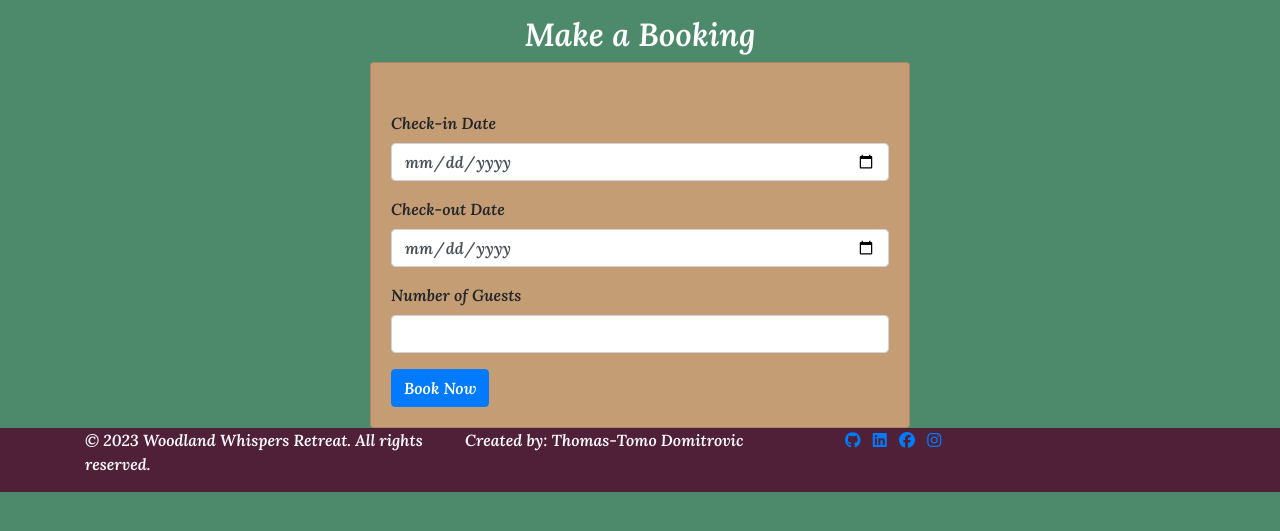
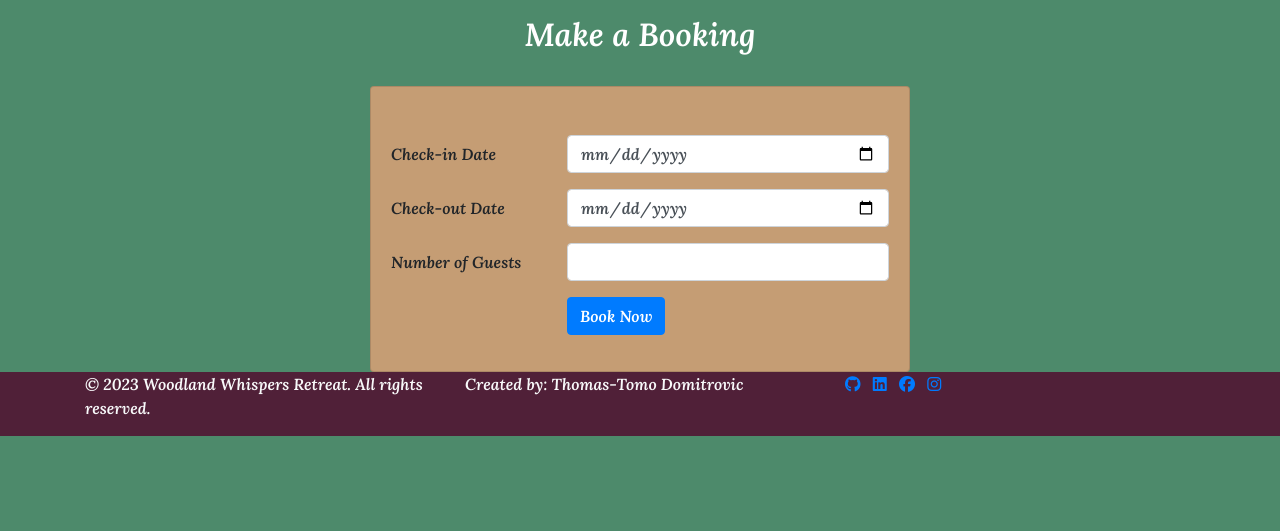
Before and after one commit to Thomas-Tomo/woodland-whispers-retreat, a Django app: template templates/my_booking.html in a window 1280 px wide. Shown: the part 82-613 px from the top of the page. Run offline with Django 3.2, Linux system fonts and the light colour scheme; the template is opened without the code that fills it, so the values that code supplies are empty; some libraries are stand-ins or nearby versions.

Commit message:
Fix style.css rules for cards

```diff
--- a/static/css/style.css
+++ b/static/css/style.css
@@ -5,6 +5,11 @@
 body {
     background-color: #4D8A6B;
     font-family: 'Lora', 'Domine', serif;
+}
+
+h1,
+h2 {
+    margin-bottom: 2rem;
 }
 
 /* Navigation bar */
@@ -37,10 +42,14 @@ body {
     background-color: #c59d74;
 }
 
+/* Main heading */
+
 .custom-heading {
     color: #ffffff;
     margin-top: 1rem;
 }
+
+/* Intro cards */
 
 .card {
     background-color: #c59d74;
@@ -52,6 +61,8 @@ body {
     flex-direction: column;
     justify-content: space-between;
 }
+
+/* Carousel */
 
 #cabin-carousel {
     width: 80%;
@@ -106,18 +117,4 @@ footer {
     .section-title {
         text-align: center;
     }
-
 }
-
-/* Media Querie for max-width: 992px */
-
-@media (max-width: 992px) {
-    .card-body {
-        height: 20rem;
-        overflow: auto;
-    }
-
-    .card-one {
-        overflow: hidden;
-    }
-}
--- a/templates/my_booking.html
+++ b/templates/my_booking.html
@@ -10,24 +10,35 @@ Cabin Booking
     <div class="row">
         <div class="col-md-6 offset-md-3">
             <div class="card">
+                <img src="{{ cabin.image.url }}" class="card-img-top" alt="{{ cabin.name }}">
                 <div class="card-body">
                     <h5 class="card-title">{{ cabin.name }}</h5>
                     <p class="card-text">{{ cabin.description }}</p>
                     <form method="POST" action="{% url 'my_booking' cabin.id %}">
                         {% csrf_token %}
-                        <div class="form-group">
-                            <label for="check-in">Check-in Date</label>
-                            <input type="date" class="form-control" id="check-in" name="check_in_date" required>
+                        <div class="form-group row">
+                            <label for="check-in" class="col-sm-4 col-form-label">Check-in Date</label>
+                            <div class="col-sm-8">
+                                <input type="date" class="form-control" id="check-in" name="check_in_date" required>
+                            </div>
                         </div>
-                        <div class="form-group">
-                            <label for="check-out">Check-out Date</label>
-                            <input type="date" class="form-control" id="check-out" name="check_out_date" required>
+                        <div class="form-group row">
+                            <label for="check-out" class="col-sm-4 col-form-label">Check-out Date</label>
+                            <div class="col-sm-8">
+                                <input type="date" class="form-control" id="check-out" name="check_out_date" required>
+                            </div>
                         </div>
-                        <div class="form-group">
-                            <label for="guests">Number of Guests</label>
-                            <input type="number" class="form-control" id="guests" name="num_guests" required>
+                        <div class="form-group row">
+                            <label for="guests" class="col-sm-4 col-form-label">Number of Guests</label>
+                            <div class="col-sm-8">
+                                <input type="number" class="form-control" id="guests" name="num_guests" required>
+                            </div>
                         </div>
-                        <button type="submit" class="btn btn-primary">Book Now</button>
+                        <div class="form-group row">
+                            <div class="col-sm-8 offset-sm-4">
+                                <button type="submit" class="btn btn-primary">Book Now</button>
+                            </div>
+                        </div>
                     </form>
                 </div>
             </div>
```
Also changed, not shown: cabin_bookings/migrations/0002_booking.py (added).
